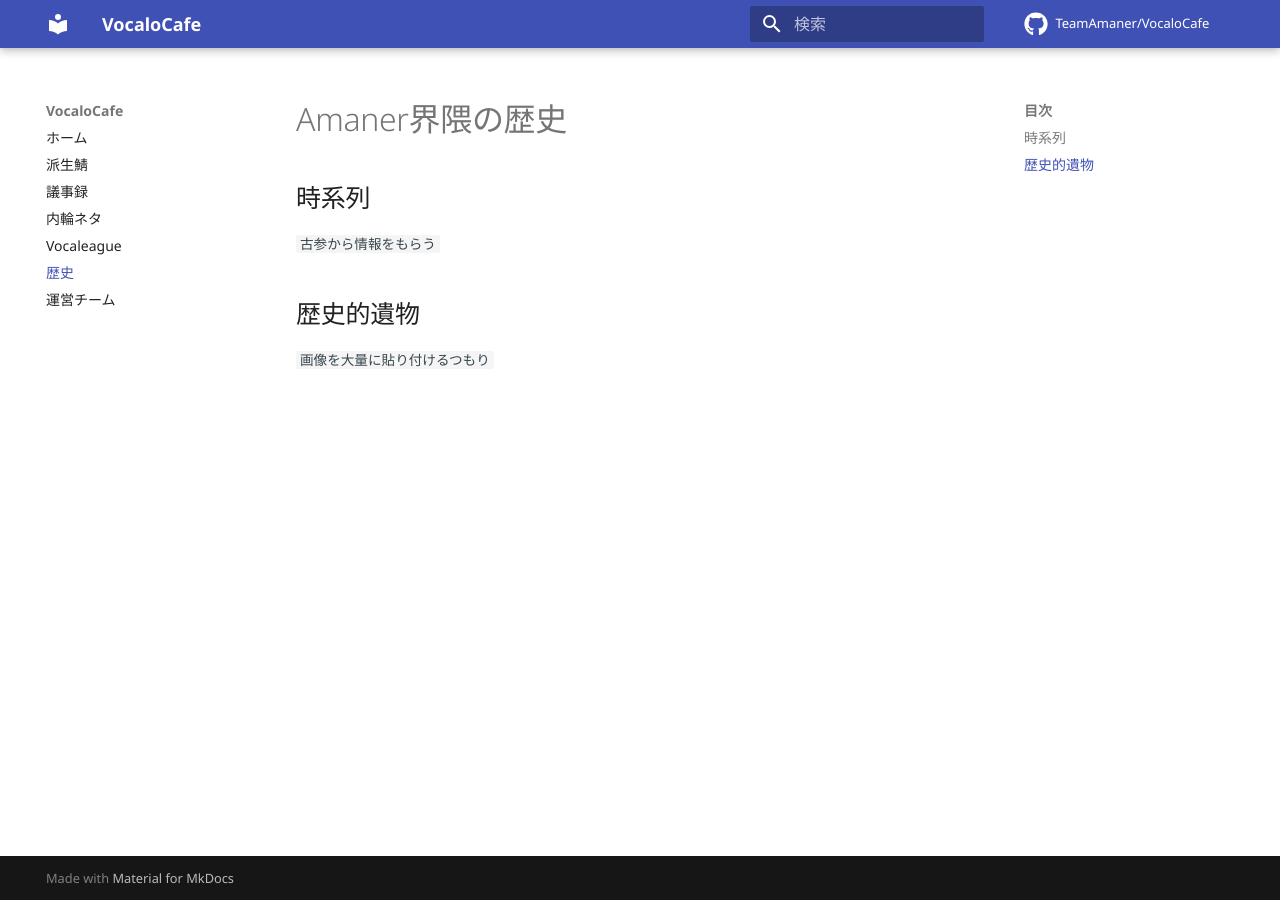
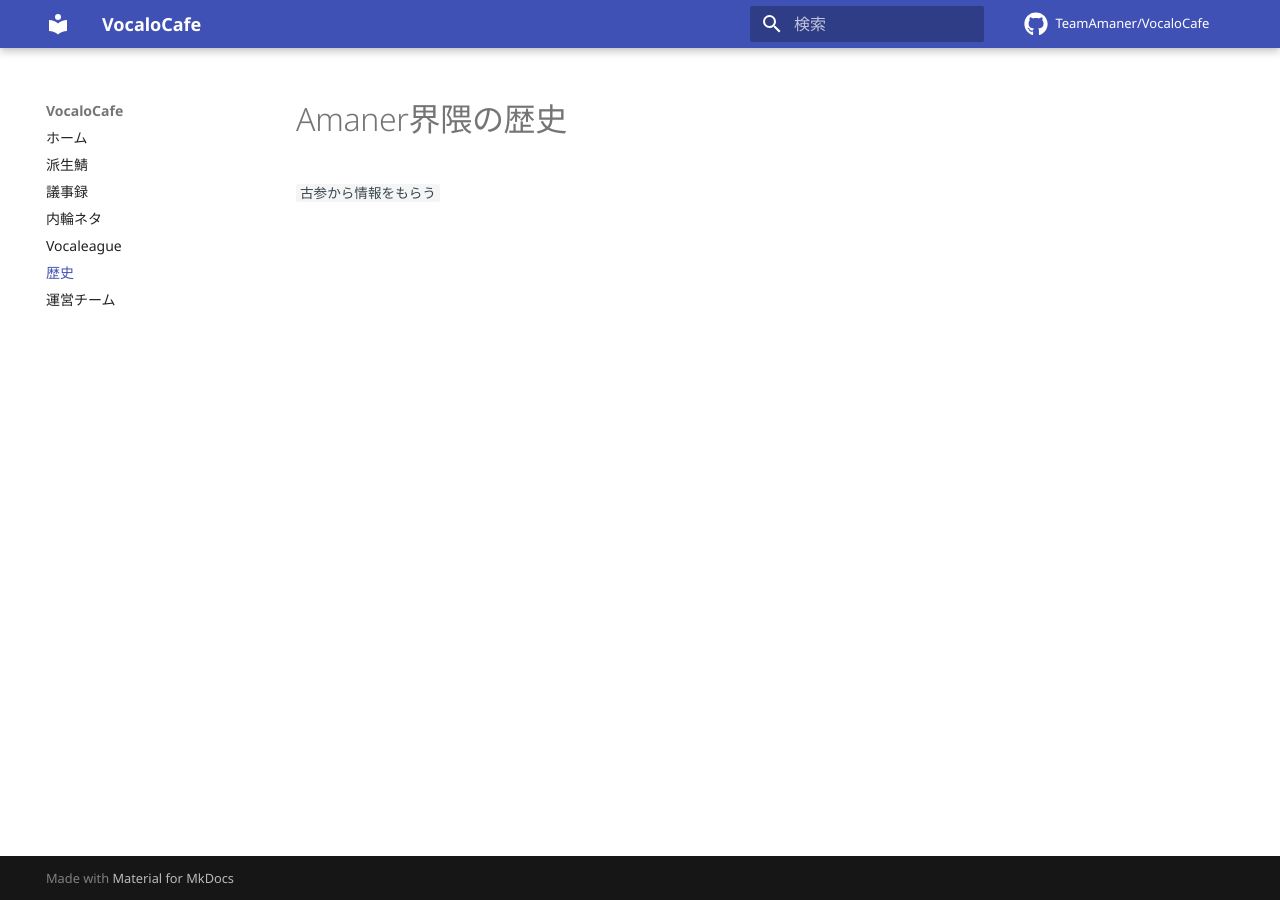
Before and after one commit to TeamAmaner/TeamAmaner.github.io, an MkDocs documentation site: the page built from docs/history.md, in a window 1280 px wide. Built offline with MkDocs 1.6.1 and Material for MkDocs 9.7.7, drawn with Linux system fonts in a browser that asks for light colours; comment, search, counter and statistics services are not loaded.

Commit message:
[Change]: 歴史の量減らした
- 古参から集めた情報を元に、歴史書を作ることに決定

```diff
--- a/docs/history.md
+++ b/docs/history.md
@@ -1,6 +1,3 @@
 # Amaner界隈の歴史
-## 時系列
+
 `古参から情報をもらう`
-
-## 歴史的遺物
-`画像を大量に貼り付けるつもり`
```
